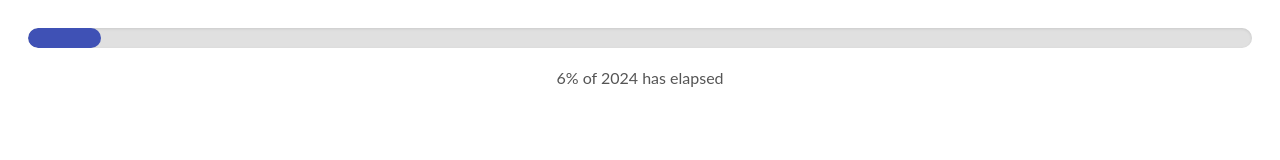
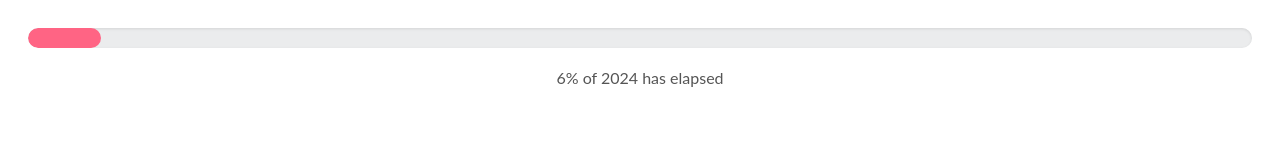
Before and after one commit to dhruvdharamshi/dhruvdharamshi.github.io, a plain HTML site: page index.html in a window 1280 px wide. Drawn offline with Linux system fonts and the light colour scheme.

Commit message:
Update style.css

```diff
--- a/style.css
+++ b/style.css
@@ -1,6 +1,6 @@
 #progress-container {
     width: 100%; /* Full width of the container */
-    background-color: #e0e0e0; /* Light grey background, matching the color scheme of your site */
+    background-color: #EBECED; /* Light grey background, matching the color scheme of your site */
     height: 20px; /* Set a fixed height for the container */
     border-radius: 10px; /* Smooth, rounded corners for a modern look */
     box-shadow: inset 0 1px 3px rgba(0, 0, 0, 0.1); /* Subtle inner shadow for depth */
@@ -10,7 +10,7 @@
 
 #progress-bar {
     height: 20px; /* Full height of the container */
-    background-color: #3f51b5; /* A deep blue to match your site's theme */
+    background-color: #FF6484; /* A deep blue to match your site's theme */
     width: 0%; /* Initial width which will be set by JS */
     border-radius: 10px; /* Rounded corners for the filled part of the bar */
     transition: width 0.25s ease-in-out; /* Smooth transition for bar animation */
```
